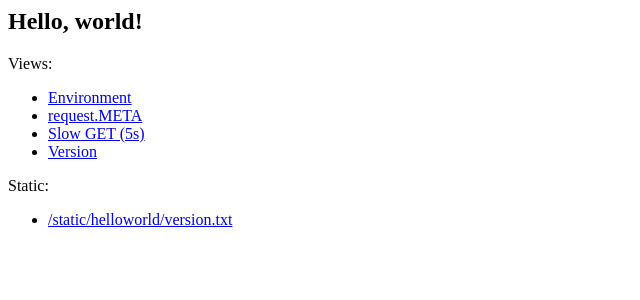
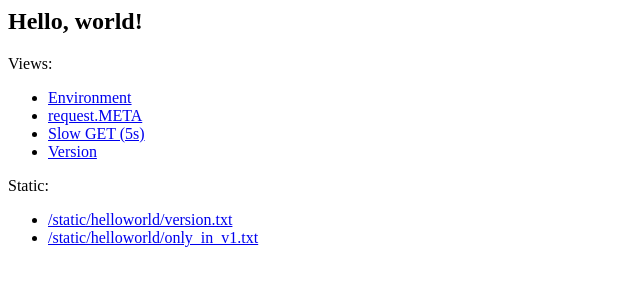
Before and after one commit to zarnovican/django-helloworld, a Django app: page / in a window 1280 px wide. Shown: the top 300 px of the page, without its empty margins (0-640 px from the left). Run offline with Django 3.2, Linux system fonts and the light colour scheme.

Commit message:
static file only in v1

```diff
--- /dev/null
+++ b/helloworld/static/helloworld/only_in_v1.txt
@@ -0,0 +1 @@
+only_in_v1
--- a/helloworld/templates/helloworld/index.html
+++ b/helloworld/templates/helloworld/index.html
@@ -13,4 +13,5 @@ Views:
 Static:
 <ul>
   <li><a href="{% static 'helloworld/version.txt' %}">{% static 'helloworld/version.txt' %}</a>
+  <li><a href="{% static 'helloworld/only_in_v1.txt' %}">{% static 'helloworld/only_in_v1.txt' %}</a>
 </ul>
```
